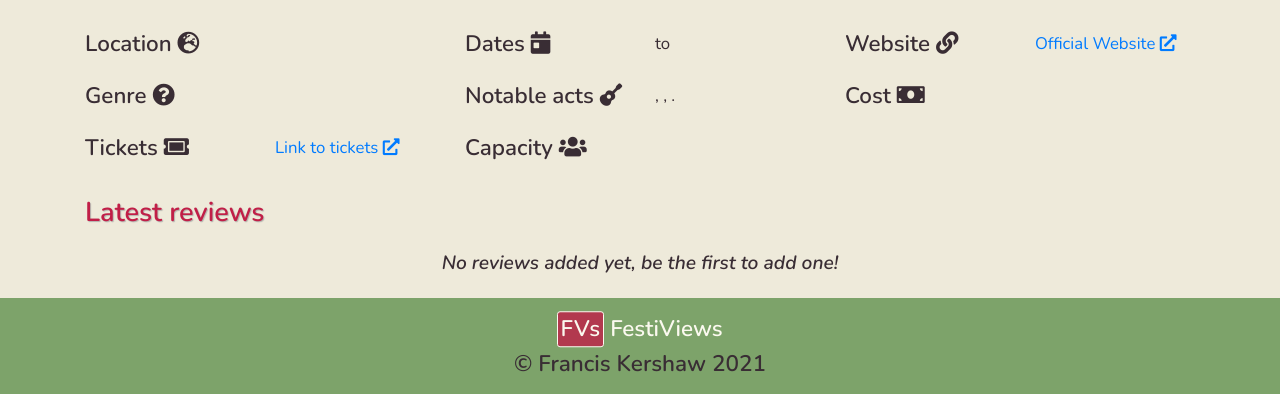
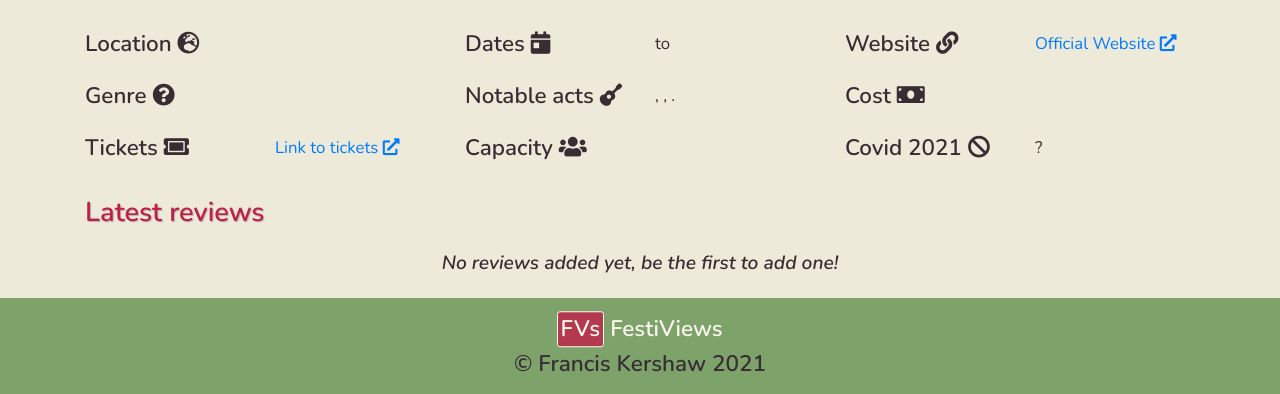
Before and after one commit to franciskershaw/festiviews, a Flask app: template templates/view_festival.html in a window 1280 px wide. Shown: the part 559-953 px from the top of the page. Run offline with Flask 2, Linux system fonts and the light colour scheme; the template is opened without the code that fills it, so the values that code supplies are empty; some libraries are stand-ins or nearby versions.

Commit message:
add covid status to view_festival.html

```diff
--- a/templates/view_festival.html
+++ b/templates/view_festival.html
@@ -75,7 +75,12 @@
                 <div class="col-6 col-md-3 col-lg-2">
                     <p class="hub-info"> {{ festival.capacity }}</p>
                 </div>
-                <div class="col-lg-4 d-none d-lg-block"></div>
+                <div class="col-6 col-md-3 col-lg-2">
+                    <h3 class="hub-info-heading">Covid 2021 <i class="fas fa-ban"></i></h3>
+                </div>
+                <div class="col-6 col-md-3 col-lg-2">
+                    <p class="hub-info">?</p>
+                </div>
             </div>
         </div>
     </section>
```
